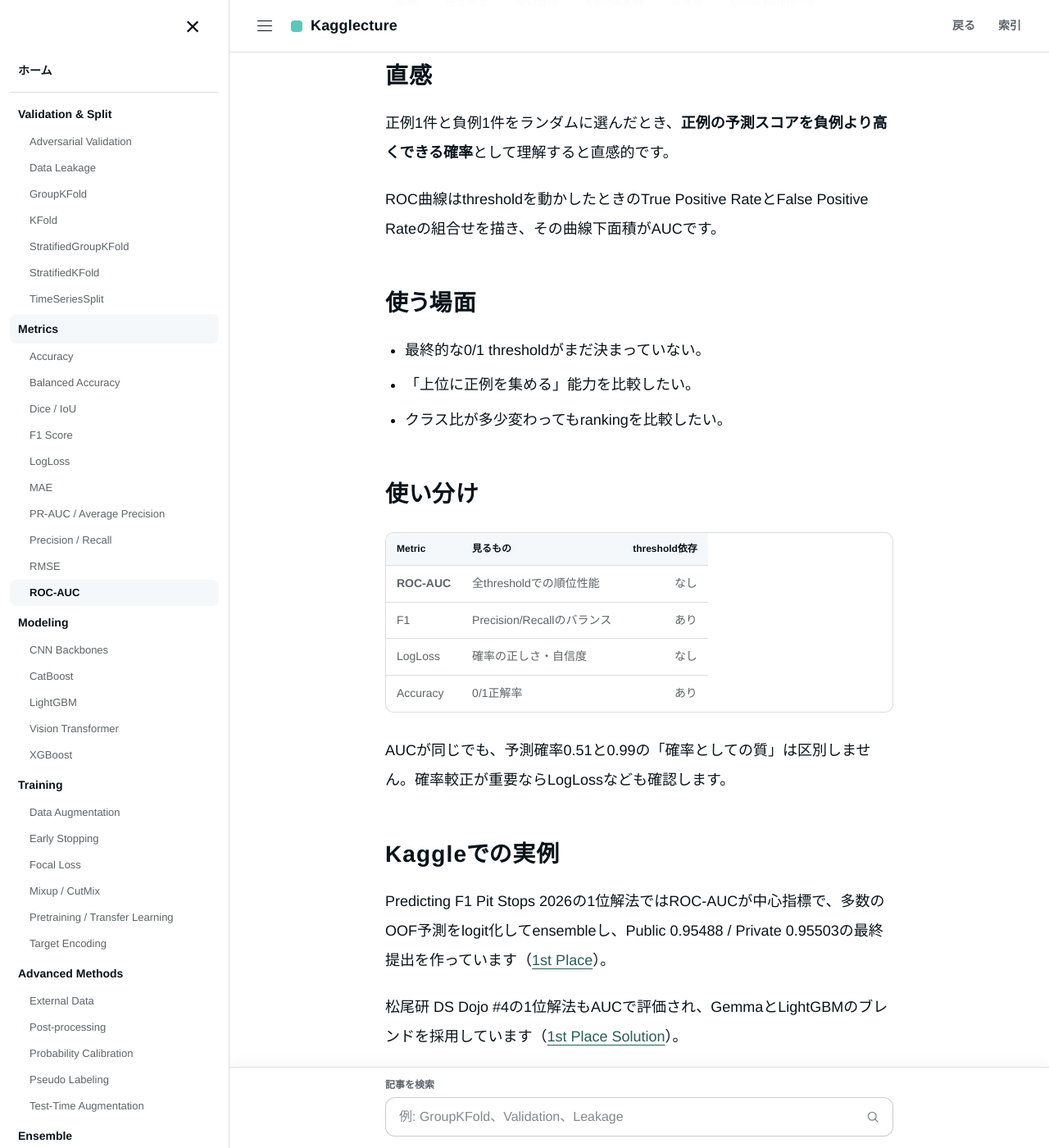
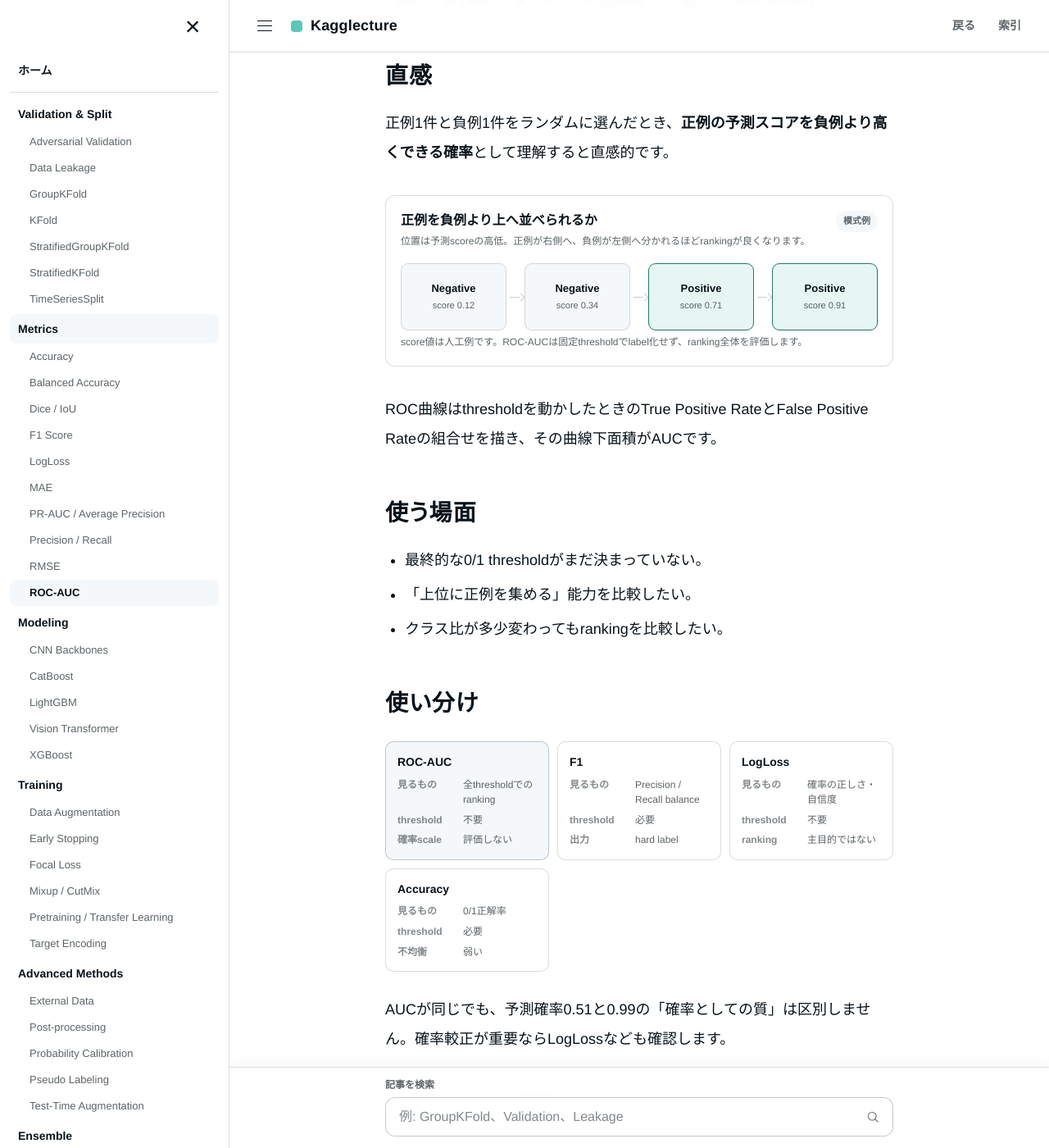
Before and after one commit to morikazu1119/Kagglecture, a Jekyll site: the page built from wiki/metrics/roc-auc.md, in a window 1280 px wide and 1400 px high, scrolled down 439 px. Shown: the whole window at 82% size. Built offline with Jekyll 4.4.1, drawn with Linux system fonts in a browser that asks for light colours.

Commit message:
refactor: render ROC-AUC metric comparison with HTML cards

```diff
--- a/wiki/metrics/roc-auc.md
+++ b/wiki/metrics/roc-auc.md
@@ -34,6 +34,17 @@
 
 正例1件と負例1件をランダムに選んだとき、**正例の予測スコアを負例より高くできる確率**として理解すると直感的です。
 
+<div class="static-viz html-diagram" aria-label="ROC-AUCのranking直感を示す模式図">
+  <div class="viz-heading"><div><div class="viz-title">正例を負例より上へ並べられるか</div><p class="viz-subtitle">位置は予測scoreの高低。正例が右側へ、負例が左側へ分かれるほどrankingが良くなります。</p></div><span class="viz-badge">模式例</span></div>
+  <div class="html-flow" style="--flow-columns:4">
+    <div class="flow-node"><strong>Negative</strong><span>score 0.12</span></div>
+    <div class="flow-node"><strong>Negative</strong><span>score 0.34</span></div>
+    <div class="flow-node is-accent"><strong>Positive</strong><span>score 0.71</span></div>
+    <div class="flow-node is-accent"><strong>Positive</strong><span>score 0.91</span></div>
+  </div>
+  <p class="viz-caption">score値は人工例です。ROC-AUCは固定thresholdでlabel化せず、ranking全体を評価します。</p>
+</div>
+
 ROC曲線はthresholdを動かしたときのTrue Positive RateとFalse Positive Rateの組合せを描き、その曲線下面積がAUCです。
 
 ## 使う場面 {#use-cases}
@@ -44,12 +55,12 @@
 
 ## 使い分け {#comparison}
 
-| Metric | 見るもの | threshold依存 |
-|---|---|---:|
-| **ROC-AUC** | 全thresholdでの順位性能 | なし |
-| F1 | Precision/Recallのバランス | あり |
-| LogLoss | 確率の正しさ・自信度 | なし |
-| Accuracy | 0/1正解率 | あり |
+<div class="comparison-board" aria-label="ROC-AUCと他Metricの比較">
+  <section class="comparison-card is-primary"><h4>ROC-AUC</h4><dl><dt>見るもの</dt><dd>全thresholdでのranking</dd><dt>threshold</dt><dd>不要</dd><dt>確率scale</dt><dd>評価しない</dd></dl></section>
+  <section class="comparison-card"><h4>F1</h4><dl><dt>見るもの</dt><dd>Precision / Recall balance</dd><dt>threshold</dt><dd>必要</dd><dt>出力</dt><dd>hard label</dd></dl></section>
+  <section class="comparison-card"><h4>LogLoss</h4><dl><dt>見るもの</dt><dd>確率の正しさ・自信度</dd><dt>threshold</dt><dd>不要</dd><dt>ranking</dt><dd>主目的ではない</dd></dl></section>
+  <section class="comparison-card"><h4>Accuracy</h4><dl><dt>見るもの</dt><dd>0/1正解率</dd><dt>threshold</dt><dd>必要</dd><dt>不均衡</dt><dd>弱い</dd></dl></section>
+</div>
 
 AUCが同じでも、予測確率0.51と0.99の「確率としての質」は区別しません。確率較正が重要ならLogLossなども確認します。
 
```
